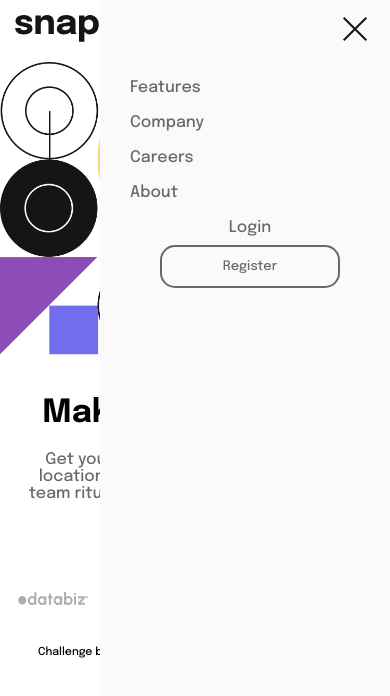
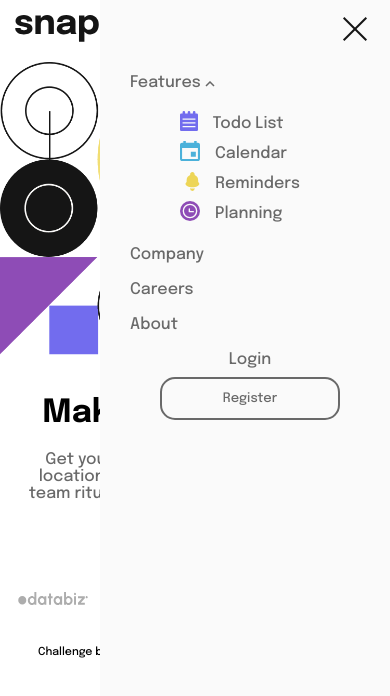
Before and after one commit to Boya015/intro-section-with-dropdown-navigation-main, a plain HTML site: page index.html in a window 390 px wide. Both pictures are taken after a click on the element 354 px from the left and 31 px from the top of the page. Shown: the top 696 px of the page. Drawn offline with Linux system fonts and the light colour scheme.

Commit message:
Add files via upload

```diff
--- a/index.html
+++ b/index.html
@@ -41,7 +41,25 @@
       </div>
 
     <div class="menu-links menu-active">
-      <a href="#">Features</a>
+      <!-- Add a container for the toggle section -->
+      <div class="toggle-section">
+        <a href="#" class="toggle-arrow">
+            Features
+            <svg width="10" height="6" xmlns="http://www.w3.org/2000/svg" class="toggle-icon">
+              <path stroke="#686868" stroke-width="1.5" fill="none" d="m1 5 4-4 4 4"/>
+          </svg>
+        </a>
+        <ul class="toggle-content">
+            <li class="Todo_li"><img class="Todo_svg" src="images/icon-todo.svg" alt="Todo svg logo">Todo List</li>
+            <li class="Calender_li"><img class="Calendar_svg" src="images/icon-calendar.svg" alt="Calendar svg logo">Calendar</li>
+            <li class="Reminder_li"><img class="Reminders_svg" src="images/icon-reminders.svg" alt="Reminders svg logo">Reminders</li>
+            <li class="Planning_li"><img class="Planning_svg" src="images/icon-planning.svg" alt="Planning svg logo">Planning</li>
+        </ul>
+    </div>
+
+
+
+
       <a href="#">Company</a>
       <a href="#">Careers</a>
       <a href="#">About</a>
--- a/script.js
+++ b/script.js
@@ -1,3 +1,4 @@
+document.addEventListener("DOMContentLoaded", function() {
     // Get references to the menu elements
     const menuToggle = document.getElementById("menu-toggle");
     const menuLinks = document.querySelector(".menu-links");
@@ -20,3 +21,36 @@ menuToggle.addEventListener("click", () => {
       // Update the state variable
       isClosingMenuVisible = !isClosingMenuVisible;
     });
+
+    // Add a click event listener to the toggle-arrow for the toggle section
+    const toggleSection = document.querySelector('.toggle-section');
+    const toggleArrow = toggleSection.querySelector('.toggle-arrow');
+    const toggleIcon = toggleArrow ? toggleArrow.querySelector('.toggle-icon') : null;
+    const toggleContent = toggleSection.querySelector('.toggle-content');
+
+    let isCollapsed = false; // Initialize the state variable as false (expanded)
+
+    toggleArrow.addEventListener('click', () => {
+      toggleContent.classList.toggle('show');
+
+      // Toggle the arrow icon
+      if (isCollapsed) {
+        // Show the up arrow
+        toggleIcon.innerHTML = `
+          <svg width="10" height="6" xmlns="http://www.w3.org/2000/svg">
+            <path stroke="#686868" stroke-width="1.5" fill="none" d="m1 5 4-4 4 4"/>
+          </svg>
+        `;
+      } else {
+        // Show the down arrow
+        toggleIcon.innerHTML = `
+          <svg width="10" height="6" xmlns="http://www.w3.org/2000/svg">
+            <path stroke="#686868" stroke-width="1.5" fill="none" d="m1 1 4 4 4-4"/>
+          </svg>
+        `;
+      }
+
+      // Update the state variable
+      isCollapsed = !isCollapsed;
+    });
+  });
--- a/styles.css
+++ b/styles.css
@@ -130,12 +130,31 @@ html:focus-within {
 
   }
 
+  li {
+    display: flex;
+    gap: 15px;
+    height: 20px;
+
+  }
+
+  .Todo_li, .Calender_li,
+  .Reminder_li, .Planning_li {
+    margin: 10px;
+    color: hsl(0, 0%, 41%);
+  }
+
+  .Reminder_li {
+    margin-left: 15px;
+  }
+
     main {
       display: flex;
       flex-direction: column;
     }
 
-
+    .toggle-content {
+      list-style: none;
+    }
 
     .menu-links a {
       text-decoration: none;
```
Lines whose indentation alone changed are shown as unchanged.
